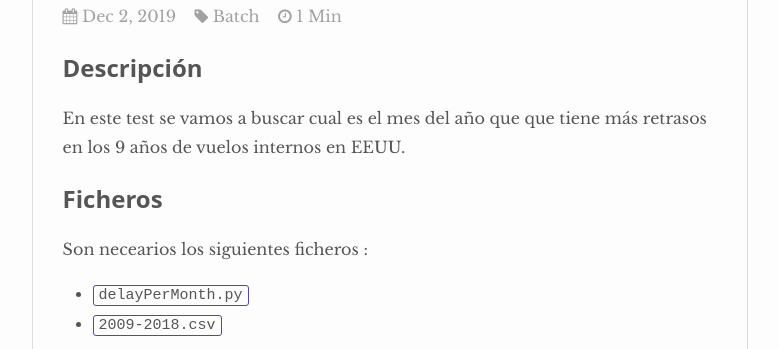
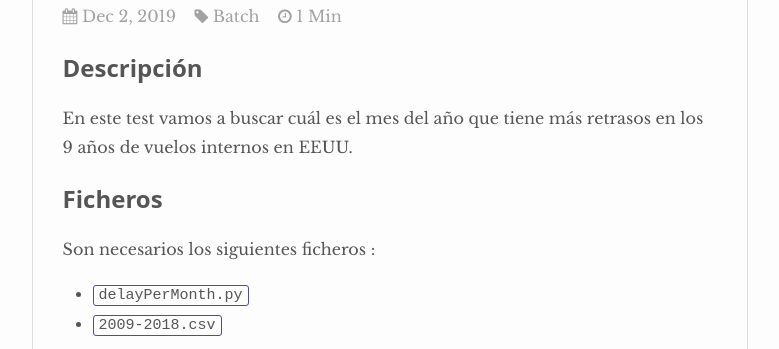
Before and after one commit to ivanfermena/Airline-Delay-Cancellation-Big-Data, a Jekyll site: the page built from _posts/2019-12-02-Retrasos-por-mes.md, in a window 1280 px wide. Shown: the part 438-787 px from the top of the page, without its empty margins (250-1029 px from the left). Built offline with Jekyll 4.4.1, drawn with Linux system fonts in a browser that asks for light colours; nearby versions of some CDN libraries.

Commit message:
Update 2019-12-02-Retrasos-por-mes.md

```diff
--- a/_posts/2019-12-02-Retrasos-por-mes.md
+++ b/_posts/2019-12-02-Retrasos-por-mes.md
@@ -1,17 +1,17 @@
 ---
 layout: post
 title:  "Retrasos en los distintos meses"
-description: Que mes es el que acumula más retrasos
+description: Qué mes es el que acumula más retrasos
 categories: batch
 ---
 
 
 
 ## Descripción
-En este test se vamos a buscar cual es el mes del año que que tiene más retrasos en los 9 años de vuelos internos en EEUU.
+En este test vamos a buscar cuál es el mes del año que tiene más retrasos en los 9 años de vuelos internos en EEUU.
 
 ## Ficheros
-Son necearios los siguientes ficheros :
+Son necesarios los siguientes ficheros :
 
 
 * `delayPerMonth.py`
```
